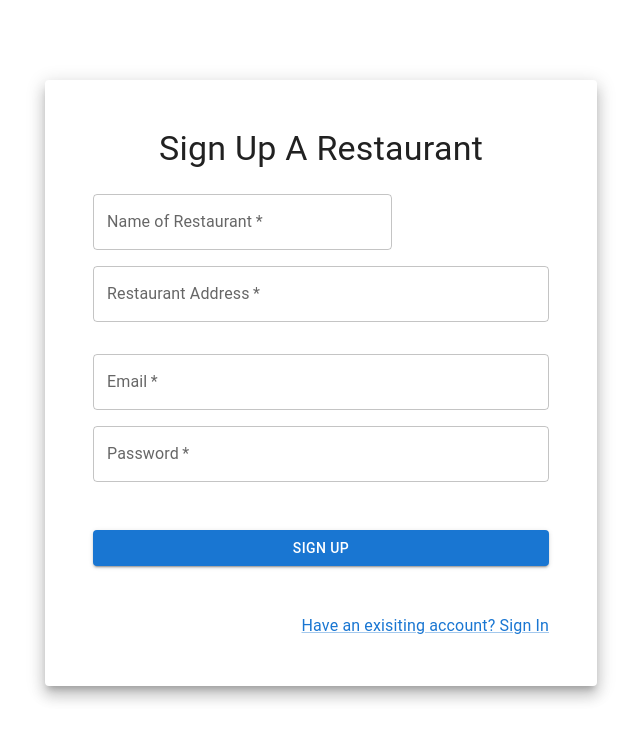
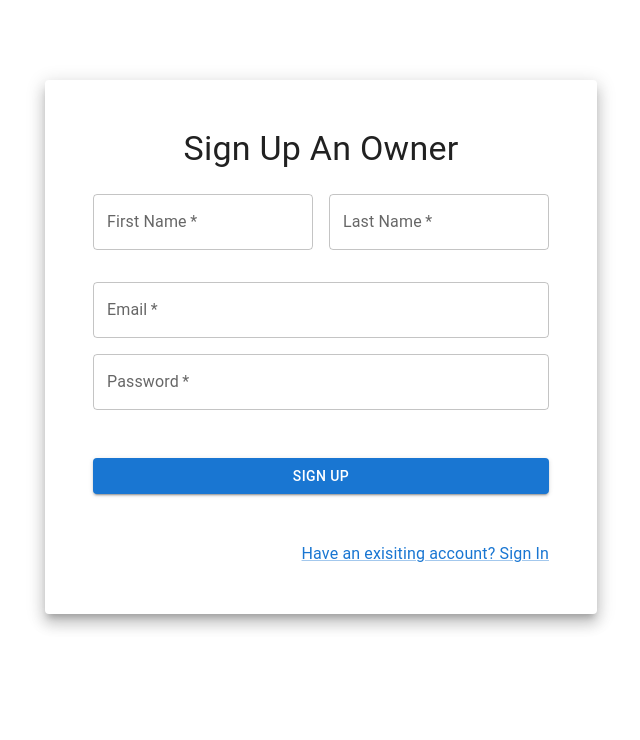
Before and after one commit to churellano/book-a-bite, a React (Create React App) app: page /signupRestaurant in a window 1280 px wide. Shown: the top 740 px of the page, without its empty margins (319-959 px from the left). Built offline with nearby package versions, Linux system fonts and the light colour scheme.

Commit message:
Updated owner signup logic

```diff
--- a/src/App.js
+++ b/src/App.js
@@ -5,7 +5,7 @@ import GuestMain from "./guest/GuestMain";
 import GuestProfile from "./guest/GuestProfile";
 import Login from "./login/Login";
 import GuestSignUp from "./login/GuestSignUp";
-import RestaurantSignUp from "./login/RestaurantSignUp";
+import OwnerSignUp from "./login/OwnerSignUp";
 import OwnerMain from "./owner/OwnerMain";
 
 function App() {
@@ -14,7 +14,7 @@ function App() {
       <Routes>
         <Route path="/" element={<Login />} />
         <Route path="/signupGuest" element={<GuestSignUp />} />
-        <Route path="/signupRestaurant" element={<RestaurantSignUp />} />
+        <Route path="/signupRestaurant" element={<OwnerSignUp />} />
         <Route path="/guest/main" element={<GuestMain />} />
         <Route path="/guest/profile" element={<GuestProfile />} />
         <Route
--- a/src/login/RestaurantSignUp.js
+++ b/src/login/OwnerSignUp.js
@@ -2,13 +2,13 @@ import React from "react";
 import { Box, Container, Paper, Grid, Typography } from "@mui/material";
 import { TextField, Button, Link } from "@mui/material";
 
-export default function RestaurantSignUp() {
+export default function OwnerSignUp() {
   const submit = (event) => {
     event.preventDefault();
     const data = new FormData(event.currentTarget);
     console.log({
-      RestaurantName: data.get("restaurantName"),
-      RestaurantAddress: data.get("address"),
+      fname: data.get("firstname"),
+      lname: data.get("lastname"),
       email: data.get("email"),
       password: data.get("password"),
     });
@@ -28,26 +28,26 @@ export default function RestaurantSignUp() {
           }}
         >
           <Typography variant="h4" component="div" mb={3}>
-            Sign Up A Restaurant
+            Sign Up An Owner
           </Typography>
 
           <Box component="form" onSubmit={submit}>
             <Grid container spacing={2}>
-              <Grid item xs={12} sm={8}>
+              <Grid item xs={12} sm={6}>
                 <TextField
                   fullWidth
-                  name="restaurantName"
-                  id="restaurantName"
-                  label="Name of Restaurant"
+                  name="firstname"
+                  id="firstname"
+                  label="First Name"
                   required
                 />
               </Grid>
-              <Grid item xs={12}>
+              <Grid item xs={12} sm={6}>
                 <TextField
                   fullWidth
-                  name="address"
-                  id="address"
-                  label="Restaurant Address"
+                  name="lastname"
+                  id="lastname"
+                  label="Last Name"
                   required
                 />
               </Grid>
```
